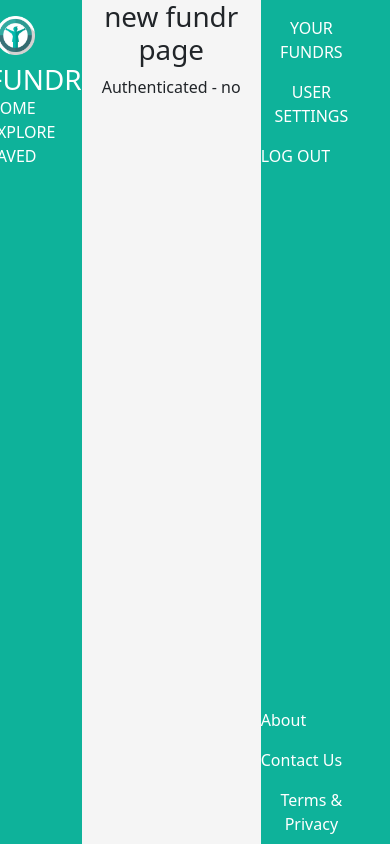
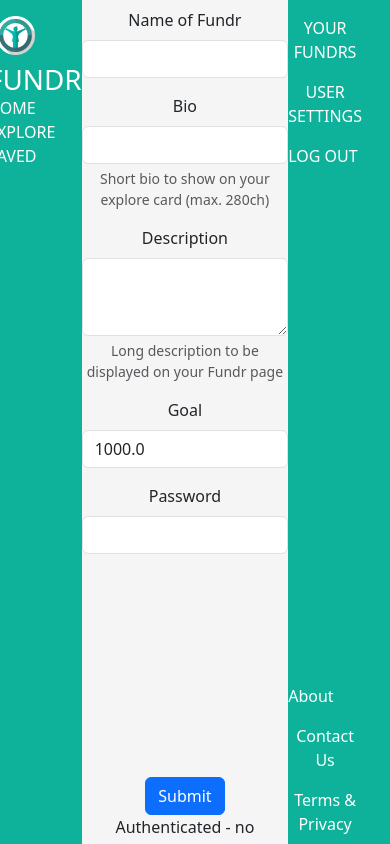
Before and after one commit to Turq-uoise/Fundr, a Django app: page /your_fundrs/new_fundr in a window 390 px wide. Run offline with Django 4.2, Linux system fonts and the light colour scheme.

Commit message:
fixes your_fundr page html and css also edits is_mobile in helper.py and views to be more concise

```diff
--- a/fundr/main_app/helper.py
+++ b/fundr/main_app/helper.py
@@ -1,2 +1,5 @@
 def is_mobile(request):
-  return "Mobile" in request.META['HTTP_USER_AGENT']
+  if ("Mobile" in request.META['HTTP_USER_AGENT']):
+    return 'base.html'
+  else:
+    return 'base-desktop.html'
--- a/fundr/main_app/static/css/style.css
+++ b/fundr/main_app/static/css/style.css
@@ -87,3 +87,32 @@ html, body {
   background-color: white;
   transform: translateX(-50%) translateY(-50%);
 }
+
+.description{
+  height: 20vmin;
+}
+
+.container-content{
+  overflow-y: scroll
+}
+.mb-n0{
+  margin-bottom: -100%;
+}
+.m-firstcard{
+  margin-top: 60%;
+}
+.btn{
+  margin-top: 100%;
+}
+
+@media only screen and (max-width: 600px){
+  .mb-n0{
+    margin-bottom: -50%;
+  }
+  .m-firstcard{
+    margin-top: 75%;
+  }
+  btn{
+    margin-top: 125%;
+  }
+}
--- a/fundr/main_app/templates/base-desktop.html
+++ b/fundr/main_app/templates/base-desktop.html
@@ -24,7 +24,7 @@
       </div>
 
 
-      <div class="col-md-6 light-grey">
+      <div class="overflow-auto col-md-6 light-grey">
         {% block content %}
         {% endblock %}
       </div>
--- a/fundr/main_app/templates/base.html
+++ b/fundr/main_app/templates/base.html
@@ -19,7 +19,7 @@
       <span class="m-2"><img src="{% static 'main_app/hamburger_icon_white.svg' %}" alt="Hamburger Menu" width="50px"></span>
     </button>
   </header>
-  <main class="container">
+  <main class="overflow-auto container">
       {% block content %}
       {% endblock %}
   </main>
--- a/fundr/main_app/templates/your_fundrs/new_fundr.html
+++ b/fundr/main_app/templates/your_fundrs/new_fundr.html
@@ -1,8 +1,33 @@
 {% extends template %}
 {% block content %}
 
-<h1>new fundr page</h1>
-{{ fundr_form.as_p}}
+<h1></h1>
+<form action="" method="post">
+  {% csrf_token %}
+  <div class="mb-3">
+    <label for="id_name" class="form-label">Name of Fundr</label>
+    <input type="text" name="name" maxlength="100" required class="form-control" id="id_name" aria-describedby="emailHelp">
+  </div>
+  <div class="mb-3">
+    <label for="id_bio" class="form-label">Bio</label>
+    <input type="text" maxlength="280" name="bio" required class="form-control" id="id_bio">
+    <div id="emailHelp" class="form-text">Short bio to show on your explore card (max. 280ch)</div>
+  </div>
+  <div class="mb-3">
+    <label for="id_description" class="form-label">Description</label>
+    <textarea type="text" maxlength="1000" name="description" required class="form-control description" id="id_description"></textarea>
+    <div id="emailHelp" class="form-text">Long description to be displayed on your Fundr page</div>
+  </div>
+  <div class="mb-3">
+    <label for="id_goal" class="form-label">Goal</label>
+    <input type="number" name="goal" value="1000.0" max="100000.0" required class="form-control" id="id_goal">
+  </div>
+  <div class="mb-3">
+    <label for="id_location" class="form-label">Password</label>
+    <input type="text" maxlength="7" name="location" class="form-control" required id="id_location">
+  </div>
+  <button type="submit" class="btn btn-primary">Submit</button>
+</form>
 
 
 {% if user.is_authenticated %}
--- a/fundr/main_app/urls.py
+++ b/fundr/main_app/urls.py
@@ -9,7 +9,7 @@ urlpatterns = [
   path('detail/', views.detail, name='detail'),
   path('accounts/signup/', views.signup, name='signup'),
   path('your_fundrs/', views.your_fundrs, name='your_fundrs'),
-  path('your_fundrs/new_fundr', views.new_fundr, name='new_fundr'),
+  path('your_fundrs/new_fundr', views.FundrCreate.as_view(), name='new_fundr'),
 
 
 ]
--- a/fundr/main_app/views.py
+++ b/fundr/main_app/views.py
@@ -3,6 +3,7 @@ from django.shortcuts import render, redirect
 from django.views.generic import ListView, DetailView
 from django.contrib.auth import login as login_process
 from django.contrib.auth.forms import UserCreationForm
+from django.views.generic.edit import CreateView, UpdateView, DeleteView
 
 
 from .forms import ProfileForm, FundrForm
@@ -12,12 +13,7 @@ from .helper import *
 
 # Create your views here.
 def home(request):
-  mobile = is_mobile(request)
-  if mobile:
-     template = 'base.html'
-  else:
-     template = 'base-desktop.html'
-
+  template = is_mobile(request)
   return render(request, 'home.html', { 'template' : template })
 
 def login(request):
@@ -52,17 +48,17 @@ def signup(request):
   return render(request, 'registration/signup.html', context)
 
 def explore(request):
-  mobile = is_mobile(request)
-  if mobile:
-     template = 'base.html'
-  else:
-     template = 'base-desktop.html'
+  template = is_mobile(request)
   return render(request, 'explore.html', { 'template' : template })
 
 def saved(request):
   template = is_mobile(request)
+  return render(request, 'saved/index.html', { 'template' : template })
 
-  return render(request, 'saved/index.html', { 'template' : template })
+def detail(request, fundr_id):
+  template = is_mobile(request)
+  fundr = Fundraiser.objects.id(id=fundr_id)
+  return render(request, 'detail.html', { 'template' : template, 'fundrs': fundr })
 
 def detail(request, fundr_id):
   mobile = is_mobile(request)
@@ -75,19 +71,37 @@ def detail(request, fundr_id):
   return render(request, 'detail.html', { 'template' : template, 'fundrs': fundr })
 
 def your_fundrs(request):
-  mobile = is_mobile(request)
-  if mobile:
-     template = 'base.html'
-  else:
-     template = 'base-desktop.html'
+  template = is_mobile(request)
+  fundrs = Fundraiser.objects.filter(owner_id=request.user.id)
+  print(type(fundrs))
+  return render(request, 'your_fundrs/your_fundrs.html', { 'template' : template, 'fundrs': fundrs })
 
-  return render(request, 'your_fundrs/your_fundrs.html', { 'template' : template, })
 
-def new_fundr(request):
-  mobile = is_mobile(request)
-  if mobile:
-     template = 'base.html'
-  else:
-     template = 'base-desktop.html'
 
-  return render(request, 'your_fundrs/new_fundr.html', { 'template' : template, })
+class FundrCreate(CreateView):
+
+  model = Fundraiser
+  form_class= FundrForm
+  success_url = '/your_fundrs'
+  template_name = 'your_fundrs/new_fundr.html'
+  def get(self, request, *args, **kwargs):
+      # Access the request object here
+      # You can perform any necessary operations with the request
+      self.request = request
+      # Call the parent class's get() method to handle form-related logic
+      return super().get(request, *args, **kwargs)
+
+  def get_context_data(self, **kwargs):
+      context = super().get_context_data(**kwargs)
+      template = is_mobile(self.request)
+      context['template'] = template
+      # Access the request object through self.request here
+      # You can add additional context variables based on the request
+
+      return context
+
+  def form_valid(self, form):
+      # Access the user and add it to the model entry
+      print(self.request.user.profile)
+      form.instance.owner = self.request.user.profile
+      return super().form_valid(form)
```
Also changed, not shown: fundr/main_app/templates/your_fundrs/your_fundrs.html (+27 -1 lines).
